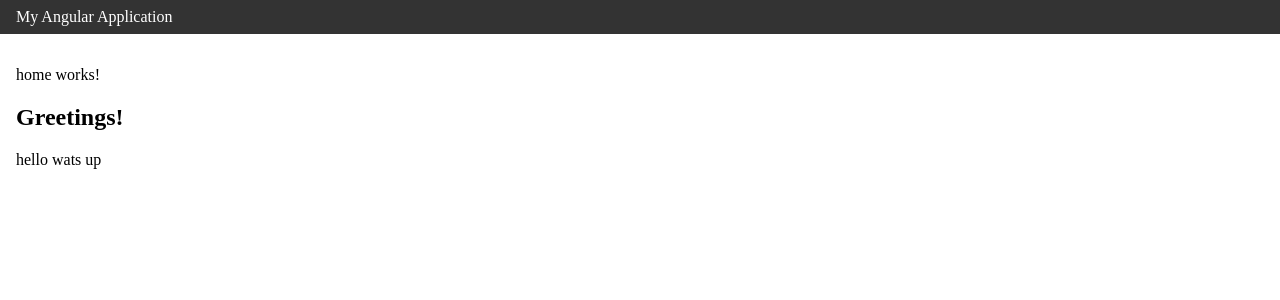
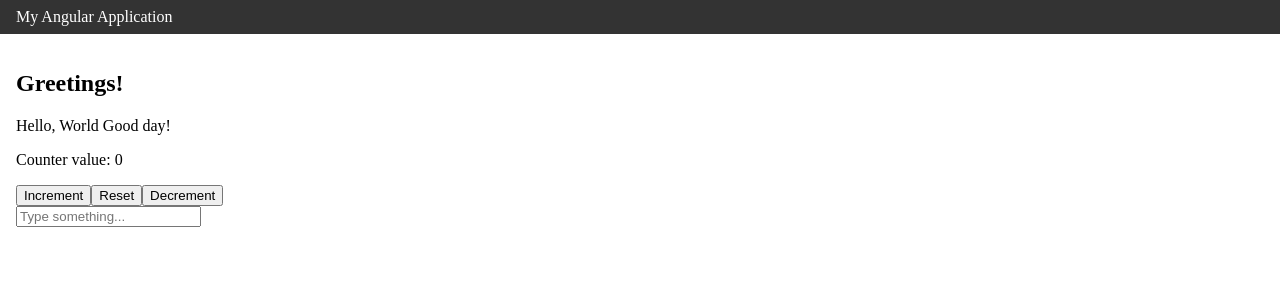
Before and after one commit to Elanrif/first-ng-app, an Angular app: page / in a window 1280 px wide. Shown: the top 300 px of the page. Built offline with nearby package versions, Linux system fonts and the light colour scheme.

Commit message:
feat: change value with set, but this is old ways

```diff
--- /dev/null
+++ b/src/app/components/counter/counter.component.html
@@ -0,0 +1,7 @@
+<p>Counter value: {{ countervalue() }}</p>
+
+<div>
+    <button (click)="increment()">Increment</button>
+    <button (click)="reset()">Reset</button>
+    <button (click)="decrement()">Decrement</button>
+</div>
--- /dev/null
+++ b/src/app/components/counter/counter.component.ts
@@ -0,0 +1,23 @@
+import { Component, signal } from '@angular/core';
+
+@Component({
+  selector: 'app-counter',
+  standalone: true,
+  imports: [],
+  templateUrl: './counter.component.html',
+  styleUrl: './counter.component.scss'
+})
+export class CounterComponent {
+  countervalue = signal(0);
+  increment() {
+    this.countervalue.set(this.countervalue() + 1);
+  }
+
+  decrement() {
+    this.countervalue.set(this.countervalue() - 1);
+  }
+
+  reset() {
+    this.countervalue.set(0);
+  }
+}
--- a/src/app/home/home.component.html
+++ b/src/app/home/home.component.html
@@ -1,2 +1,3 @@
-<p>home works!</p>
-<app-greeting [message]="'hello wats up'" />
+<app-greeting [message]="homeMessage()" />
+<app-counter />
+<input placeholder="Type something..." type="text"(keyup)="keyUpHandler($event)"/>
--- a/src/app/home/home.component.ts
+++ b/src/app/home/home.component.ts
@@ -1,14 +1,18 @@
 import { Component, signal } from '@angular/core';
 import { GreetingComponent } from '../components/greeting/greeting.component';
+import { CounterComponent } from '../components/counter/counter.component';
 
 @Component({
   selector: 'app-home',
   standalone: true,
-  imports: [GreetingComponent],
+  imports: [GreetingComponent, CounterComponent],
   templateUrl: './home.component.html',
-  styleUrl: './home.component.scss'
+  styleUrl: './home.component.scss',
 })
 export class HomeComponent {
-  homeMessage = signal("Hello, World Good day!")
+  homeMessage = signal('Hello, World Good day!');
 
+  keyUpHandler(event: KeyboardEvent) {
+    console.log(`User pressed the ${event.key} key`);
+  } ;
 }
```
Also changed, not shown: src/app/components/counter/counter.component.scss (added), 1 other file (tests, documents, lock files or other folders).
